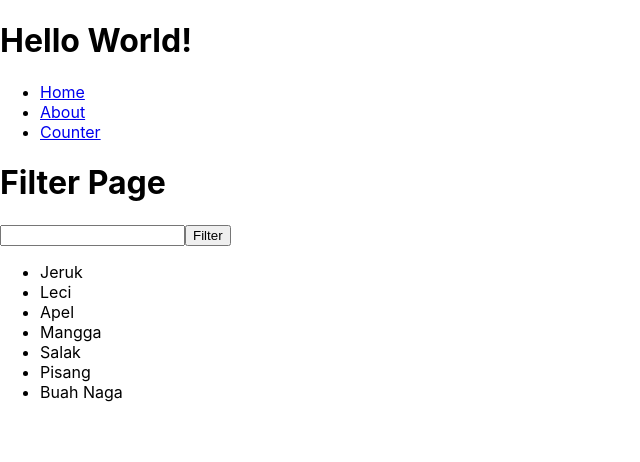
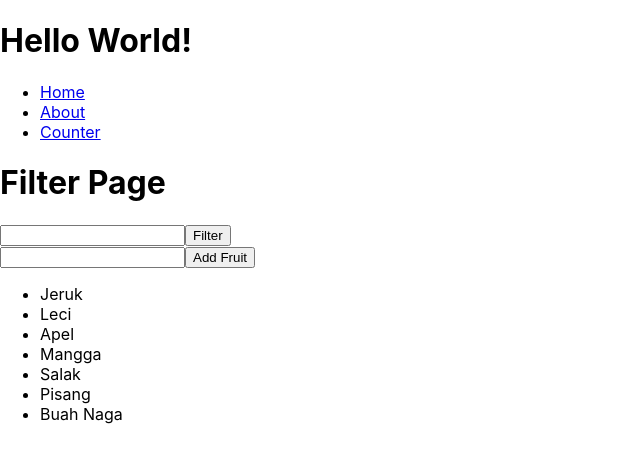
Before and after one commit to wibihanif/reactjs-login, a React (Create React App) app: page /filter in a window 1280 px wide. Shown: the top 462 px of the page, without its empty margins (0-640 px from the left). Built offline with nearby package versions, Linux system fonts and the light colour scheme.

Commit message:
add fruit solution

```diff
--- a/src/pages/Filter.jsx
+++ b/src/pages/Filter.jsx
@@ -12,6 +12,7 @@ const Filter = () => {
   ])
   const [inputFilter, setInputFilter] = useState("") // untuk yang kita ketik
   const [currentFilter, setCurrentFilter] = useState("") // untuk simpen filter
+  const [inputAddFruit, setInputAddFruit] = useState("")
 
   const renderFruits = () => {
     return fruits.map((val) => {
@@ -25,6 +26,20 @@ const Filter = () => {
     setCurrentFilter(inputFilter)
   }
 
+  const addFruitBtnHandler = () => {
+    if (inputAddFruit) {
+      // 1. Copy array
+      // 2. Tambahin item
+      // 3. Timpa array state dengan array baru
+      let newFruits = [...fruits]
+      newFruits.push(inputAddFruit)
+      setFruits(newFruits)
+      setInputAddFruit("")
+    } else {
+      alert("Input masih kosong")
+    }
+  }
+
   return (
     <div>
       <h1>Filter Page</h1>
@@ -33,6 +48,13 @@ const Filter = () => {
         onChange={(event) => setInputFilter(event.target.value)}
       />
       <button onClick={filterBtnHandler}>Filter</button>
+      <br />
+      <input
+        type="text"
+        onChange={(event) => setInputAddFruit(event.target.value)}
+        value={inputAddFruit}
+      />
+      <button onClick={addFruitBtnHandler}>Add Fruit</button>
       <ul>{renderFruits()}</ul>
     </div>
   )
```
